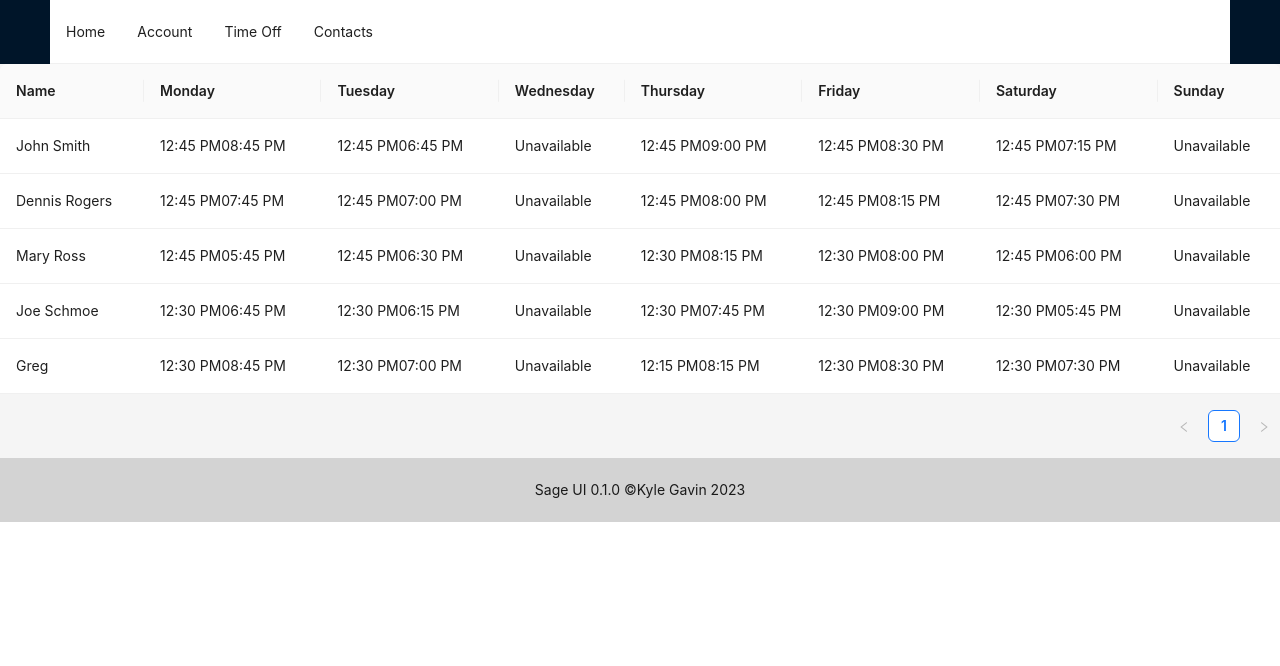
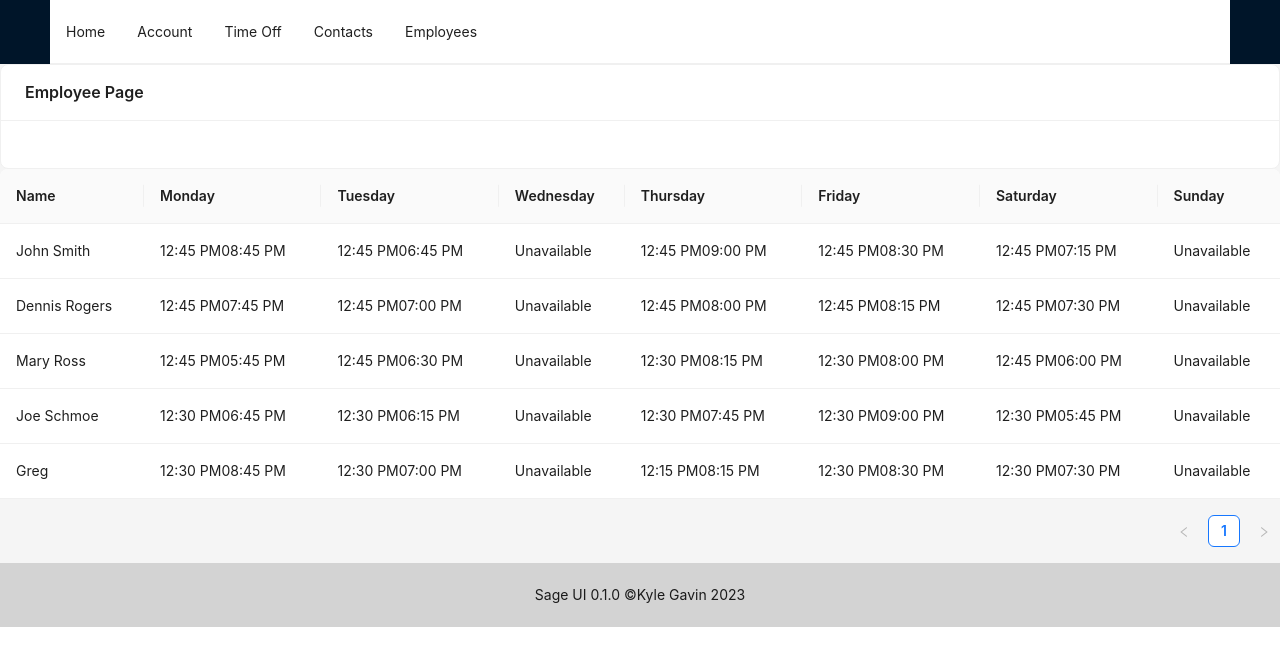
Before and after one commit to kylegav/sage, a React (Create React App) app: page /tableview in a window 1280 px wide. Shown: the top 666 px of the page. Built offline with nearby package versions, Linux system fonts and the light colour scheme.

Commit message:
Creation of new componont/module/drop down

```diff
--- a/src/App.js
+++ b/src/App.js
@@ -2,58 +2,53 @@ import AppRoutes from "./Components/AppRoutes";
 import NavMenu from "./Components/NavMenu"
 import {Layout, Table} from "antd";
 import packageInfo from "../package.json"
+import dummydata from "./Data/dummydata.json"
 
 const {Content, Footer, Header} = Layout;
 
 function App() {
 
-  const data = [
-    {"Name": "John Smith", "Wednesday": "Unavailable", "Thursday": ["12:45 PM", "09:00 PM"], "Friday": ["12:45 PM", "08:30 PM"], "Saturday": ["12:45 PM", "07:15 PM"], "Sunday": "Unavailable", "Monday": ["12:45 PM", "08:45 PM"], "Tuesday": ["12:45 PM", "06:45 PM"], key: '1'},
-    {"Name": "Dennis Rogers", "Wednesday": "Unavailable", "Thursday": ["12:45 PM", "08:00 PM"], "Friday": ["12:45 PM", "08:15 PM"], "Saturday": ["12:45 PM", "07:30 PM"], "Sunday": "Unavailable", "Monday": ["12:45 PM", "07:45 PM"], "Tuesday": ["12:45 PM", "07:00 PM"], key: '2'},
-    {"Name": "Mary Ross", "Wednesday": "Unavailable", "Thursday": ["12:30 PM", "08:15 PM"], "Friday": ["12:30 PM", "08:00 PM"], "Saturday": ["12:45 PM", "06:00 PM"], "Sunday": "Unavailable", "Monday": ["12:45 PM", "05:45 PM"], "Tuesday": ["12:45 PM", "06:30 PM"], key: '3'},
-    {"Name": "Joe Schmoe ", "Wednesday": "Unavailable", "Thursday": ["12:30 PM", "07:45 PM"], "Friday": ["12:30 PM", "09:00 PM"], "Saturday": ["12:30 PM", "05:45 PM"], "Sunday": "Unavailable", "Monday": ["12:30 PM", "06:45 PM"], "Tuesday": ["12:30 PM", "06:15 PM"], key: '4'},
-    {"Name": "Greg ", "Wednesday": "Unavailable", "Thursday": ["12:15 PM", "08:15 PM"], "Friday": ["12:30 PM", "08:30 PM"], "Saturday": ["12:30 PM", "07:30 PM"], "Sunday": "Unavailable", "Monday": ["12:30 PM", "08:45 PM"], "Tuesday": ["12:30 PM", "07:00 PM"], key: '5'},
-  ]
+  const data = dummydata
   const columns = [
   {
     title:'Name',
     dataIndex:'Name',
-    key: 'key'
+    key: 'employeeID'
   },
   {
     title:'Monday',
     dataIndex:'Monday',
-    key: 'key'
+    key: 'employeeID'
   },
   {
     title:'Tuesday',
     dataIndex:'Tuesday',
-    key: 'key'
+    key: 'employeeID'
   },
   {
     title:'Wednesday',
     dataIndex:'Wednesday',
-    key: 'key'
+    key: 'employeeID'
   },
   {
     title:'Thursday',
     dataIndex:'Thursday',
-    key: 'key'
+    key: 'employeeID'
   },
   {
     title:'Friday',
     dataIndex:'Friday',
-    key: 'key'
+    key: 'employeeID'
   },
   {
     title:'Saturday',
     dataIndex:'Saturday',
-    key: 'key'
+    key: 'employeeID'
   },
   {
     title:'Sunday',
     dataIndex:'Sunday',
-    key: 'key'
+    key: 'employeeID'
   }
 ]
 
@@ -70,12 +65,7 @@ function App() {
             <AppRoutes></AppRoutes>
           </Content>
           <Content>
-            <Table
-              dataSource={data}
-              columns = {columns}
-            >
 
-            </Table>
           </Content>
           <Footer style={{textAlign: "center", backgroundColor: 'lightgray' }}>
             Sage UI {packageInfo.version} ©Kyle Gavin 2023
--- a/src/Components/AppRoutes/index.js
+++ b/src/Components/AppRoutes/index.js
@@ -3,6 +3,7 @@ import TableView from "../../Modules/TableView";
 import Account from "../../Modules/Account";
 import TimeOff from "../../Modules/TimeOff";
 import Contacts from "../../Modules/Contacts";
+import Employee from "../../Modules/Employee";
 
 const AppRoutes = () => {
     return (
@@ -12,6 +13,8 @@ const AppRoutes = () => {
             <Route path ="account"  element={<Account/>}/>
             <Route path ="timeoff" element={<TimeOff/>}/>
             <Route path ='contacts' element={<Contacts/>}/>
+            <Route path ='employee' element = {<TableView/>}/>
+            <Route path ='tableview' element = {<Employee/>}/>
         </Routes>
     )
 }
--- a/src/Components/NavMenu/index.js
+++ b/src/Components/NavMenu/index.js
@@ -24,6 +24,16 @@ const NavMenu = () => {
             key: "contacts",
             label: "Contacts",
         },
+        {
+            key: "employee",
+            label: "Employees",
+            children: [
+                {
+                    key: "tableview",
+                    label: "Table View"
+                }
+            ]
+        }
     ];
 
     const onMenuClick = (menuItem) => {
--- /dev/null
+++ b/src/Data/dummydata.json
@@ -0,0 +1,56 @@
+[
+    {
+     "Name": "John Smith",
+     "Wednesday": "Unavailable",
+     "Thursday": ["12:45 PM", "09:00 PM"],
+     "Friday": ["12:45 PM", "08:30 PM"],
+     "Saturday": ["12:45 PM", "07:15 PM"],
+     "Sunday": "Unavailable", "Monday": ["12:45 PM", "08:45 PM"],
+     "Tuesday": ["12:45 PM", "06:45 PM"],
+     "employeeID": 1
+    },
+    {
+     "Name": "Dennis Rogers",
+     "Wednesday": "Unavailable",
+     "Thursday": ["12:45 PM", "08:00 PM"],
+     "Friday": ["12:45 PM", "08:15 PM"],
+     "Saturday": ["12:45 PM", "07:30 PM"],
+     "Sunday": "Unavailable",
+     "Monday": ["12:45 PM", "07:45 PM"],
+     "Tuesday": ["12:45 PM", "07:00 PM"],
+     "employeeID": 2
+    },
+    {
+     "Name": "Mary Ross",
+     "Wednesday": "Unavailable",
+     "Thursday": ["12:30 PM", "08:15 PM"],
+     "Friday": ["12:30 PM", "08:00 PM"],
+     "Saturday": ["12:45 PM", "06:00 PM"],
+     "Sunday": "Unavailable",
+     "Monday": ["12:45 PM", "05:45 PM"],
+     "Tuesday": ["12:45 PM", "06:30 PM"],
+     "employeeID": 3
+    },
+    {
+     "Name": "Joe Schmoe ",
+     "Wednesday": "Unavailable",
+     "Thursday": ["12:30 PM", "07:45 PM"],
+     "Friday": ["12:30 PM", "09:00 PM"],
+     "Saturday": ["12:30 PM", "05:45 PM"],
+     "Sunday": "Unavailable",
+     "Monday": ["12:30 PM", "06:45 PM"],
+     "Tuesday": ["12:30 PM", "06:15 PM"],
+     "employeeID": 4
+    },
+    {
+     "Name": "Greg ",
+     "Wednesday": "Unavailable",
+     "Thursday": ["12:15 PM", "08:15 PM"],
+     "Friday": ["12:30 PM", "08:30 PM"],
+     "Saturday": ["12:30 PM", "07:30 PM"],
+     "Sunday": "Unavailable",
+     "Monday": ["12:30 PM", "08:45 PM"],
+     "Tuesday": ["12:30 PM", "07:00 PM"],
+     "employeeID": 5
+     }
+]
--- /dev/null
+++ b/src/Modules/Employee/index.js
@@ -0,0 +1,64 @@
+import {Card, Table} from 'antd';
+import dummydata from "../../Data/dummydata.json"
+
+const data = dummydata
+const columns = [
+  {
+    title:'Name',
+    dataIndex:'Name',
+    key: 'employeeID'
+  },
+  {
+    title:'Monday',
+    dataIndex:'Monday',
+    key: 'employeeID'
+  },
+  {
+    title:'Tuesday',
+    dataIndex:'Tuesday',
+    key: 'employeeID'
+  },
+  {
+    title:'Wednesday',
+    dataIndex:'Wednesday',
+    key: 'employeeID'
+  },
+  {
+    title:'Thursday',
+    dataIndex:'Thursday',
+    key: 'employeeID'
+  },
+  {
+    title:'Friday',
+    dataIndex:'Friday',
+    key: 'employeeID'
+  },
+  {
+    title:'Saturday',
+    dataIndex:'Saturday',
+    key: 'employeeID'
+  },
+  {
+    title:'Sunday',
+    dataIndex:'Sunday',
+    key: 'employeeID'
+  }
+]
+
+const Employee = () => {
+    return (
+    <>
+    <Card title={"Employee Page"}/>
+    <Table
+              dataSource={data}
+              columns = {columns}
+            >
+
+            </Table>
+    </>
+    )
+
+};
+
+
+export default Employee
```
